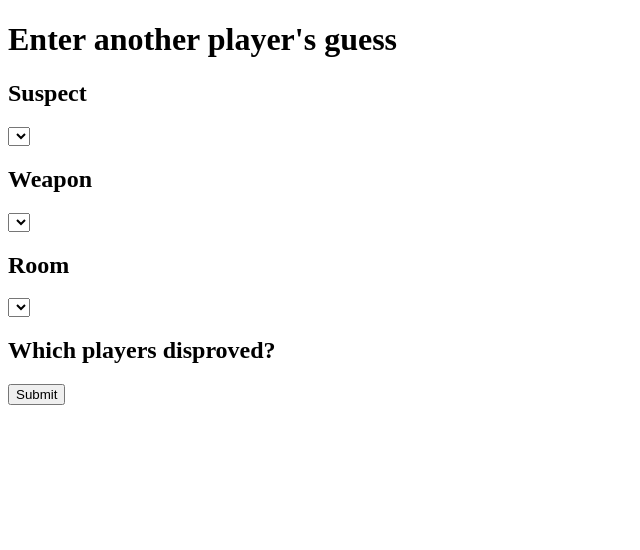
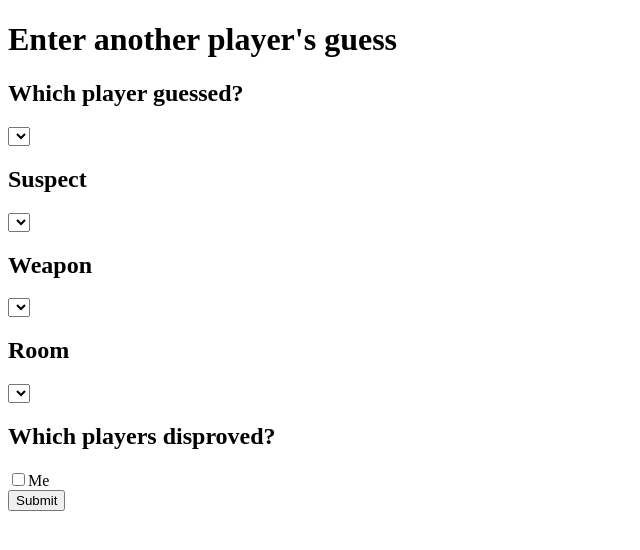
Before and after one commit to melindamorang/Clue_app_Flask, a Flask app: template templates/OtherPlayerGuess.html in a window 1280 px wide. Shown: the top 550 px of the page, without its empty margins (0-640 px from the left). Run offline with Flask 2, Linux system fonts and the light colour scheme; the template is opened without the code that fills it, so the values that code supplies are empty.

Commit message:
Fix bugs

```diff
--- a/application.py
+++ b/application.py
@@ -89,7 +89,7 @@ class player():
                 if len(guess) == 1:
                     # We learned something!
                     # The player must have the remaining card in the guess
-                    add_card(guess[0])
+                    self.add_card(guess[0])
                     del self.at_least_one[i]
                 else:
                     # We narrowed things down. Update at_least_one.
@@ -179,6 +179,7 @@ def enterCards():
     for room in my_rooms:
         detective_notebook["rooms"][room] = "Me"
     # Render notebook
+    print(players)
     return renderMyNotebook()
 
 @app.route('/snoop')
@@ -264,7 +265,7 @@ def enterDisprove():
 def otherPlayerGuess():
     return render_template(
         "OtherPlayerGuess.html",
-        players=["Me"] + players.keys(),
+        players=players.keys(),
         suspects=suspects,
         weapons=weapons,
         rooms=rooms
@@ -275,7 +276,7 @@ def remove_known_from_guess(guess, disprovers):
     updated_disprovers = [d for d in disprovers]
     for card in guess:
         for disprover in disprovers:
-            if players[disprover].has(card):
+            if card in players[disprover].has:
                 # We already know which disprover has this, so remove it from consideration
                 updated_guess.remove(card)
                 updated_disprovers.remove(disprovers)
@@ -284,19 +285,20 @@ def remove_known_from_guess(guess, disprovers):
 @app.route('/enterOtherPlayerGuess', methods=["POST"])
 def enterOtherPlayerGuess():
     # Get other player's entered guess and disprovers from entry form
+    guesser = request.form.get("guesser")
     guessed_suspect = request.form.get("guessed_suspect")
     guessed_weapon = request.form.get("guessed_weapon")
     guessed_room = request.form.get("guessed_room")
-    disprovers = request.form.get("disprovers").remove("Me")
-    non_disprovers = [p for p in players.keys() if p not in disprovers]
+    disprovers = [disp for disp in request.form.getlist("disprovers") if disp != "Me"]
+    non_disprovers = [p for p in players.keys() if p not in disprovers + [guesser]]
     # Enter retrieved information
     guess = [guessed_suspect, guessed_weapon, guessed_room]
-    # Ignore the guessed card if I have it
-    if guessed_suspect in me.has:
+    # Ignore the guessed card if I have it or the guesser has it
+    if guessed_suspect in me.has or guessed_suspect in players[guesser].has:
         guess.remove(guessed_suspect)
-    if guessed_weapon in me.has:
+    if guessed_weapon in me.has or guessed_weapon in players[guesser].has:
         guess.remove(guessed_weapon)
-    if guessed_room in me.has:
+    if guessed_room in me.has or guessed_weapon in players[guesser].has:
         guess.remove(guessed_room)
     if not guess:
         # I had all the cards, so we're done here.
--- a/templates/OtherPlayerGuess.html
+++ b/templates/OtherPlayerGuess.html
@@ -4,10 +4,17 @@
 
 <h1>Enter another player's guess</h1>
 <form action="{{ url_for('enterOtherPlayerGuess') }}" method="post">
+    <h2>Which player guessed?</h2>
+    <select name="guesser">
+        {% for player in players %}
+        <option value="{{ player }}">{{ player }}</option>
+        {% endfor %}
+    </select>
 
     {% include "CardCombos.html" %}
 
     <h2>Which players disproved?</h2>
+        <input type="checkbox" value="Me" name="disprovers">Me<br>
         {% for player in players %}
             <input type="checkbox" value="{{ player }}" name="disprovers">{{ player }}<br>
         {% endfor %}
```
